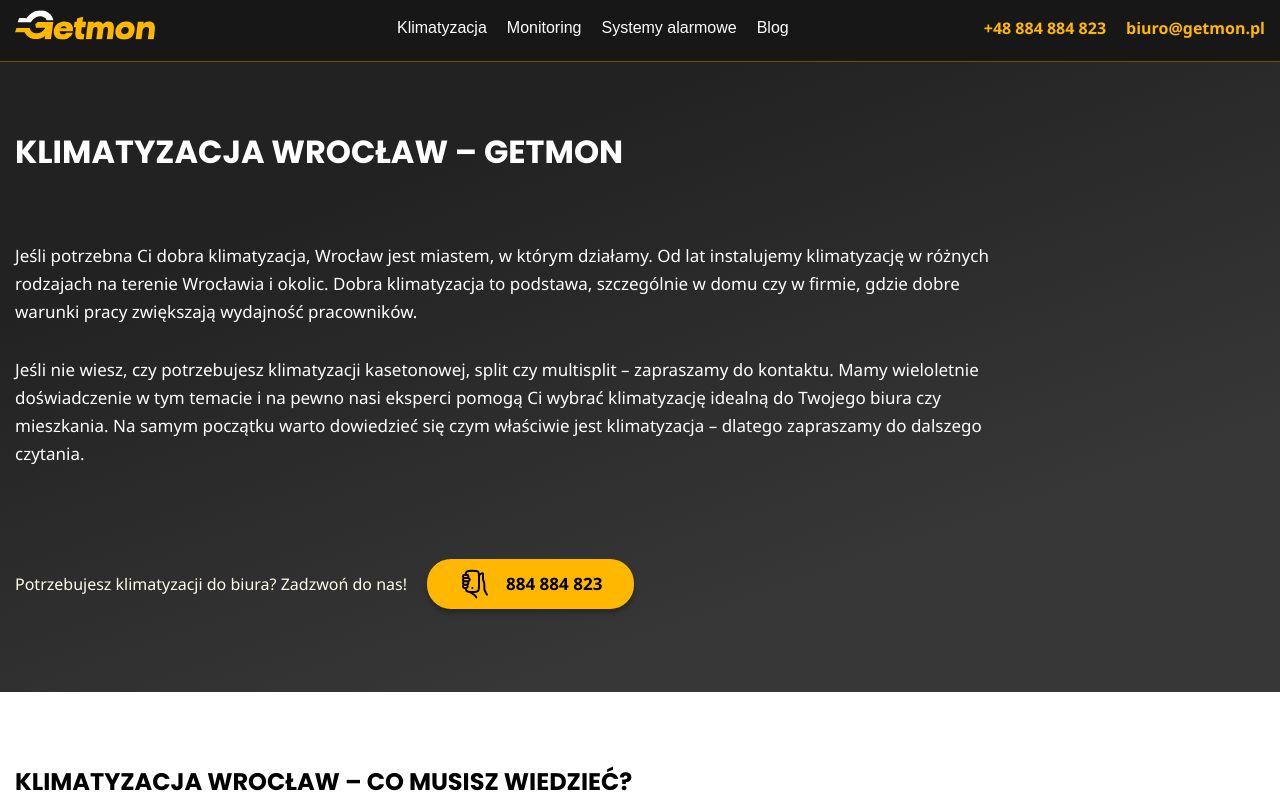
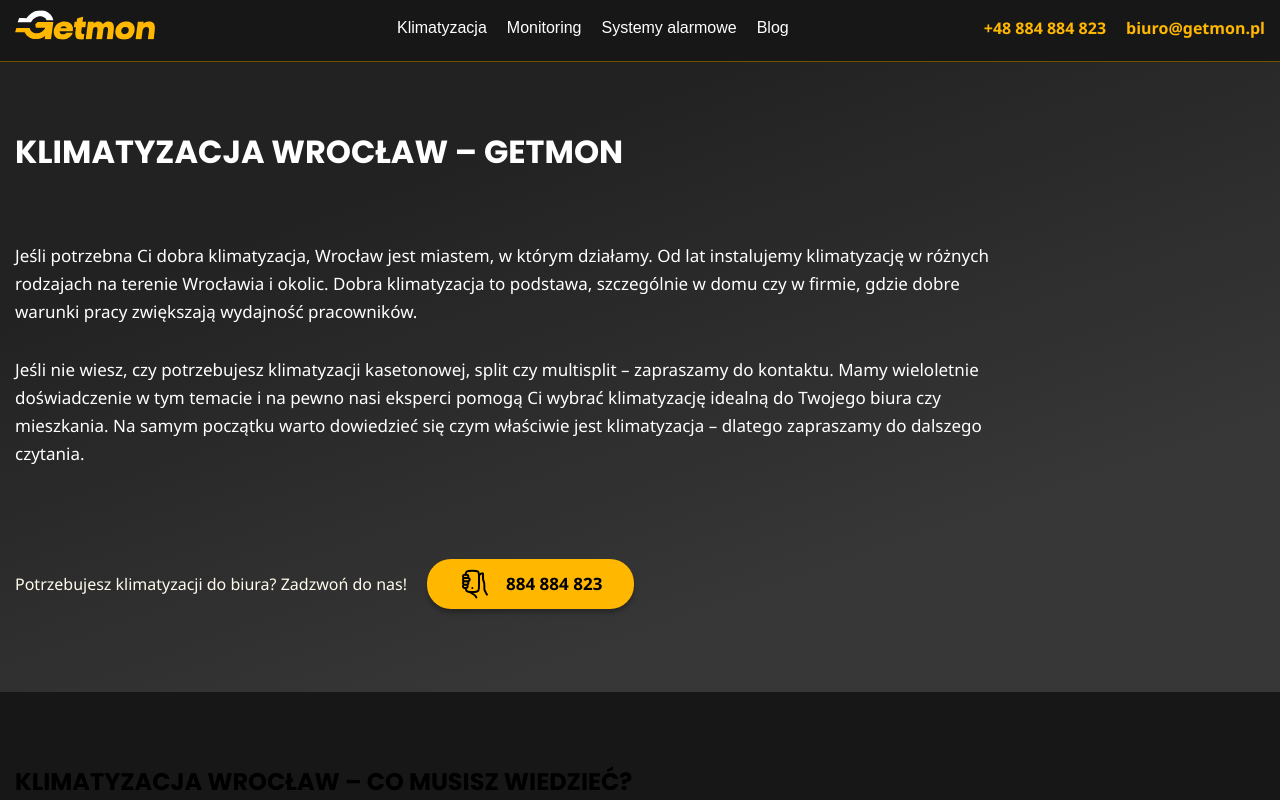
Before and after one commit to MatviyRoman/Getmon-Next, a Next.js app: page /info in a window 1280 px wide. Shown: the top 800 px of the page. Built offline with nearby package versions, Linux system fonts and the light colour scheme.

Commit message:
update style background

```diff
--- a/src/components/page/DynamicPage.module.css
+++ b/src/components/page/DynamicPage.module.css
@@ -1,4 +1,9 @@
 /* components/DynamicPage.module.css */
+
+body {
+    background: var(--foreground);
+}
+
 .container {
     /* max-width: 990px;
     flex-direction: column;
```
